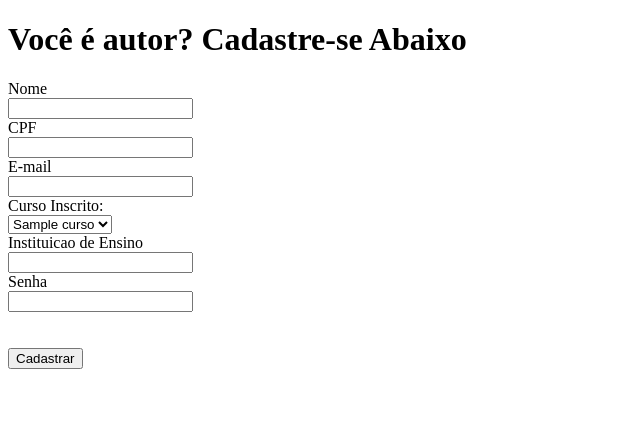
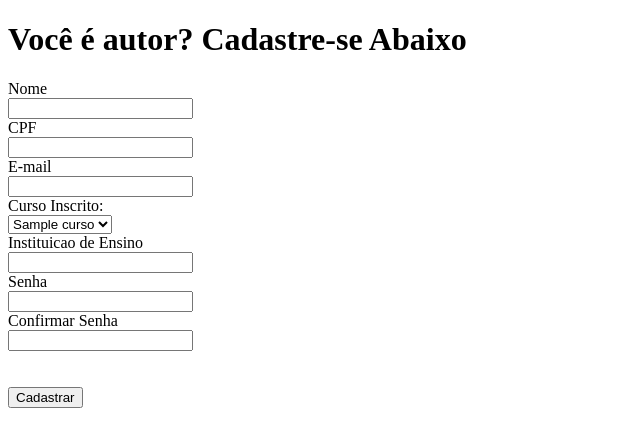
Before and after one commit to Ronneesley/sistema_submissao_resumos_simples, a PHP site: page /cadastro_autor/index.php in a window 1280 px wide. Shown: the top 447 px of the page, without its empty margins (0-640 px from the left). Run offline with PHP 8.4, Linux system fonts and the light colour scheme; tables that the repository leaves empty hold one stand-in row (values such as "Sample post").

Commit message:
Implementando hashSenha

```diff
--- a/src/cadastro_autor/index.php
+++ b/src/cadastro_autor/index.php
@@ -41,6 +41,9 @@
         <label>Senha</label><br />
         <input type="password" name="senha" />
         <br />
+        <label>Confirmar Senha</label><br />
+        <input type="password" name="confirmar-senha" />
+        <br />
 
 
         <br /><br />
--- a/src/cadastro_autor/inserir.php
+++ b/src/cadastro_autor/inserir.php
@@ -7,8 +7,10 @@ $curso = $_POST["curso"];
 $instituicao_ensino = $_POST["instituicao_ensino"];
 $senha = $_POST["senha"];
 
+$hashSenha = md5($senha);
+
 $con = new mysqli("localhost", "root", "", "evento");
-$con->query("insert into autores(nome, cpf, email, curso, instituicao_ensino, senha) values('$nome', '$cpf', '$email', '$curso', '$instituicao_ensino', '$senha')");
+$con->query("insert into autores(nome, cpf, email, curso, instituicao_ensino, senha) values('$nome', '$cpf', '$email', '$curso', '$instituicao_ensino', '$hashSenha')");
 
 $con->close();
 
```
